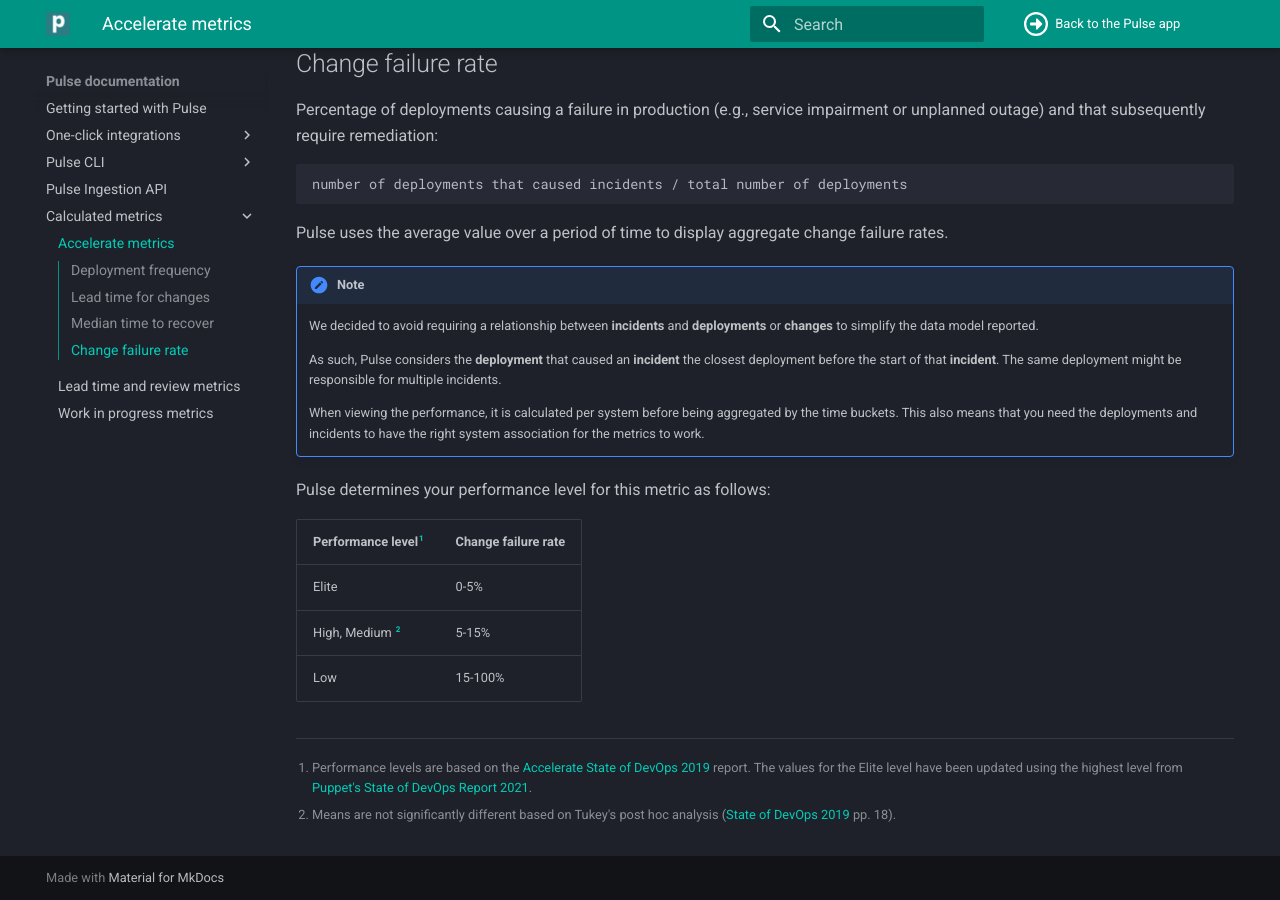
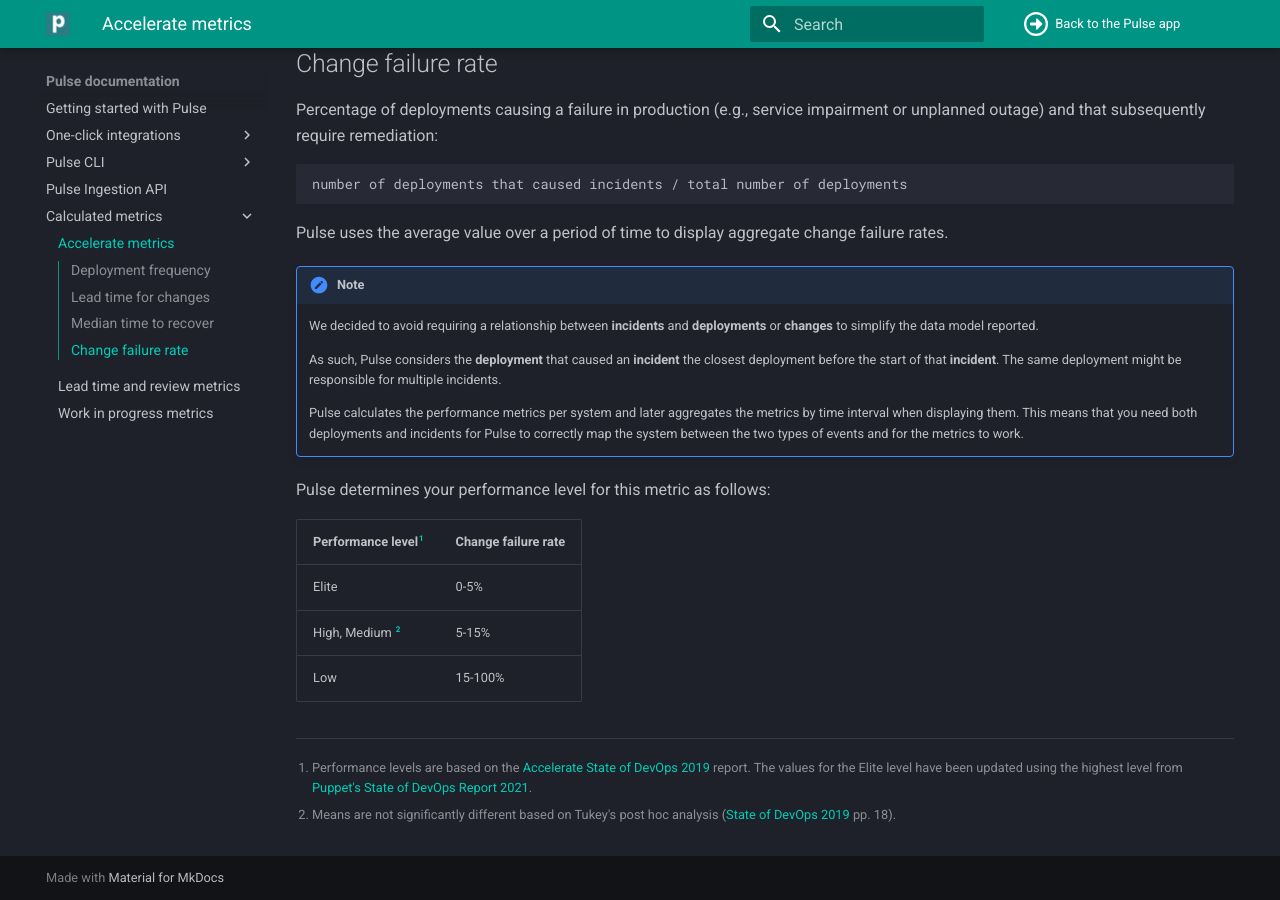
Before and after one commit to codacy/pulse-user-docs, an MkDocs documentation site: the page built from docs/metrics/accelerate.md, in a window 1280 px wide and 900 px high, scrolled down 2002 px. Built offline with MkDocs 1.6.1 and Material for MkDocs 9.7.7, drawn with Linux system fonts in a browser that asks for light colours.

Commit message:
Update docs/metrics/accelerate.md
Co-authored-by: Paulo Ribeiro <paulo.ribeiro@codacy.com>

```diff
--- a/docs/metrics/accelerate.md
+++ b/docs/metrics/accelerate.md
@@ -81,8 +81,7 @@
 
     As such, Pulse considers the **deployment** that caused an **incident** the closest deployment before the start of that **incident**. The same deployment might be responsible for multiple incidents.
 
-    When viewing the performance, it is calculated per system before being aggregated by the time buckets. This also means that you need the deployments and incidents to have the right system association for the metrics to work.
-
+    Pulse calculates the performance metrics per system and later aggregates the metrics by time interval when displaying them. This means that you need both deployments and incidents for Pulse to correctly map the system between the two types of events and for the metrics to work.
 Pulse determines your performance level for this metric as follows:
 
 | Performance level[^1] | Change failure rate |
```
